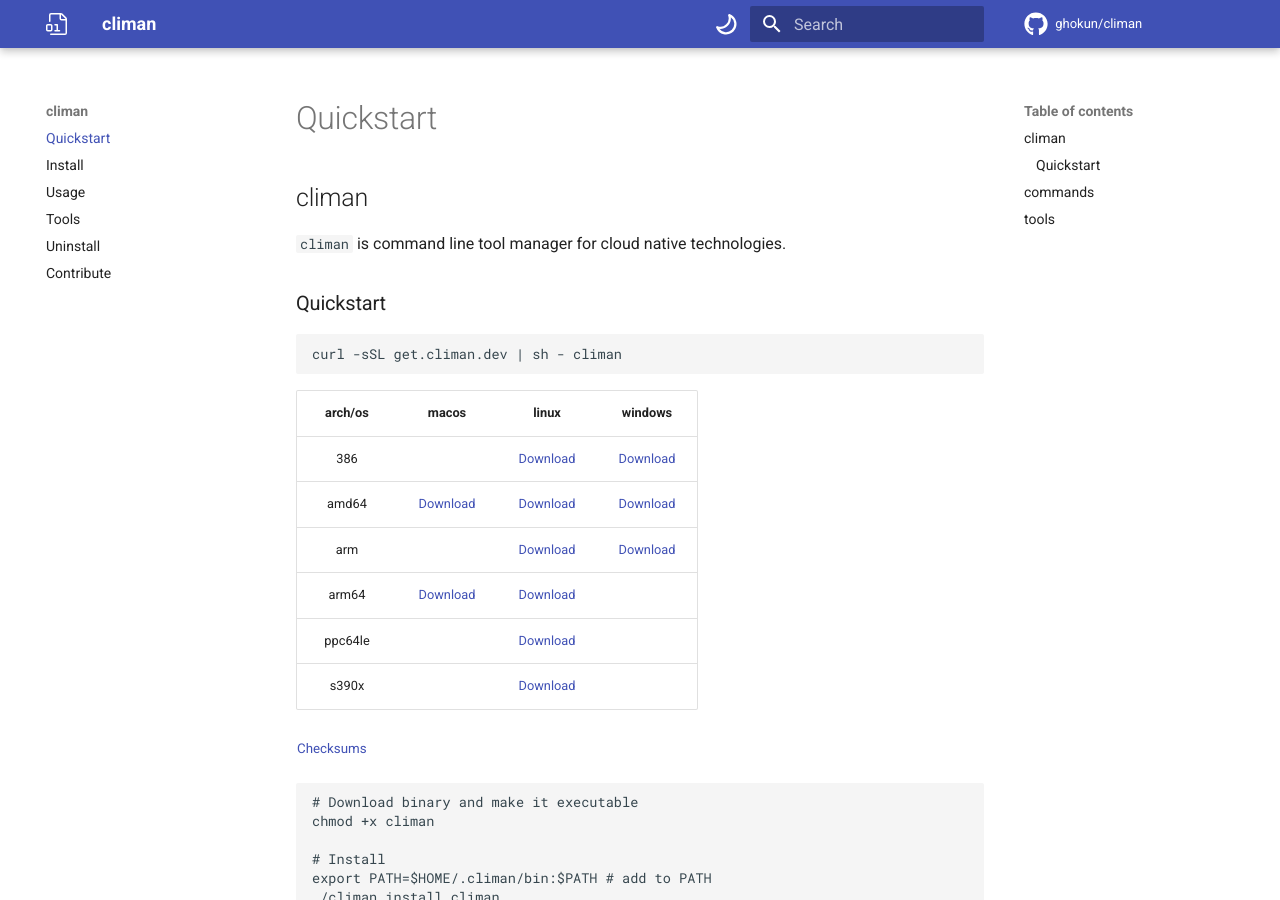
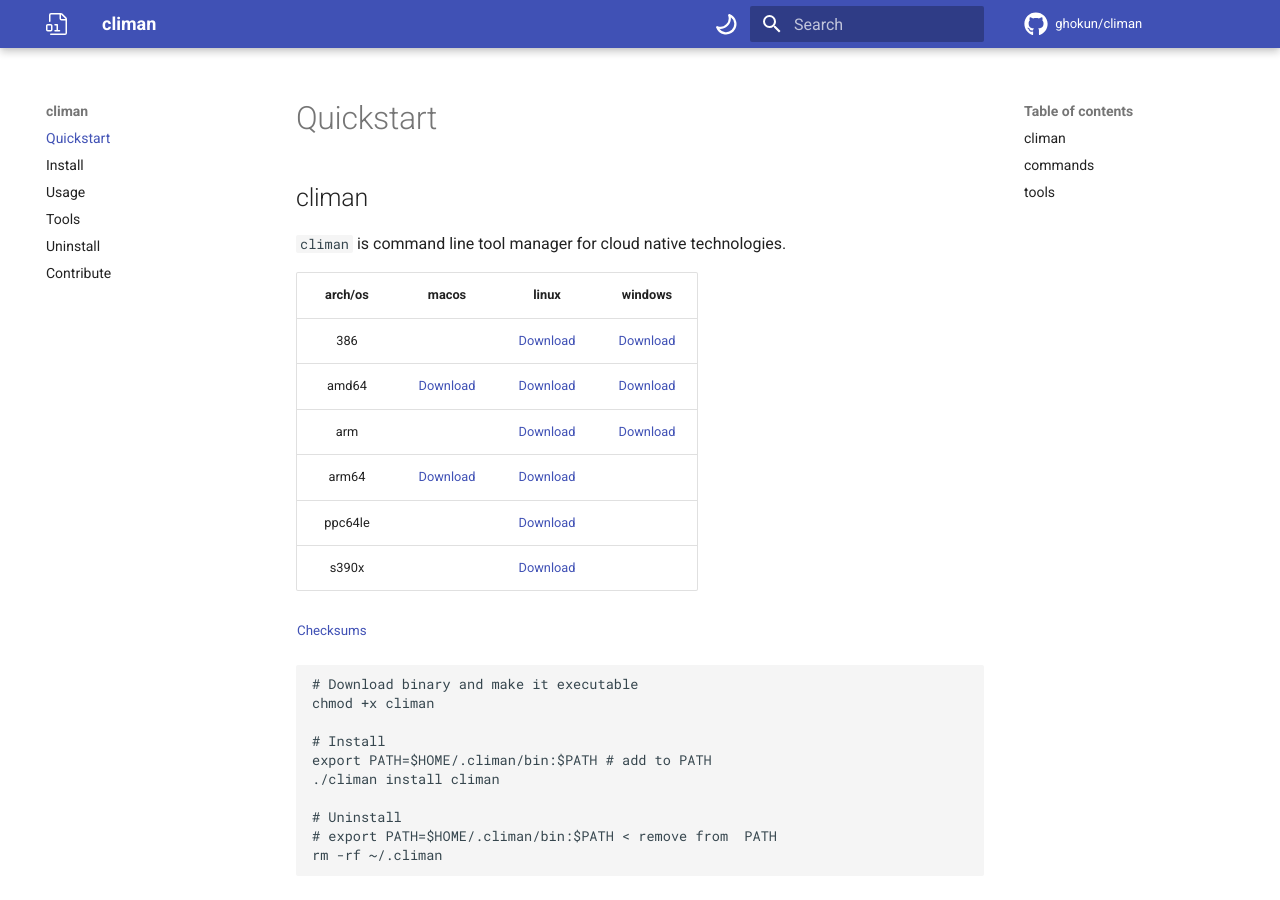
Before and after one commit to ghokun/climan-runner, an MkDocs documentation site: the page built from docs/index.md, in a window 1280 px wide and 900 px high. Built offline with MkDocs 1.6.1 and Material for MkDocs 9.7.7, drawn with Linux system fonts in a browser that asks for light colours; comment, search, counter and statistics services are not loaded.

Commit message:
Actions commit

````diff
--- a/docs/index.md
+++ b/docs/index.md
@@ -1,10 +1,5 @@
 ## climan
 `climan` is command line tool manager for cloud native technologies.
-
-### Quickstart
-```basy
-curl -sSL get.climan.dev | sh - climan
-```
 
 <table>
     <thead>
````
